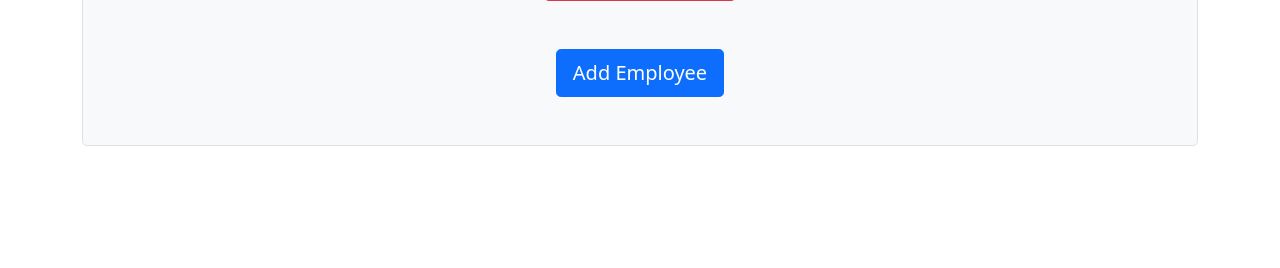
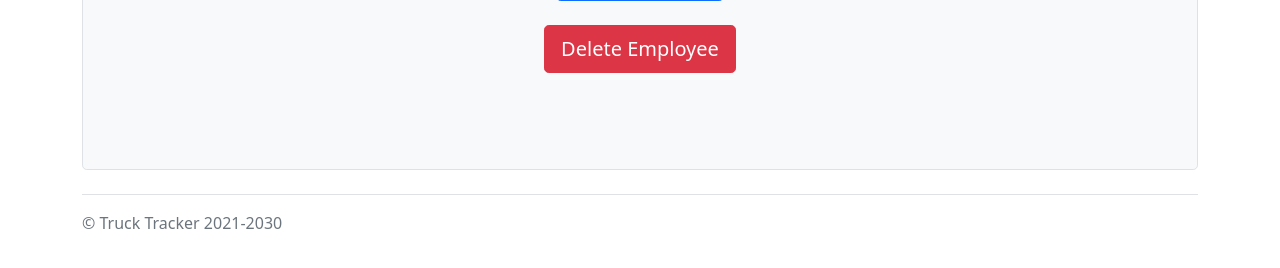
Before and after one commit to CodyBu/Truck-Tracker, a Flask app: page /employees in a window 1280 px wide. Shown: the part 444-712 px from the top of the page. Run offline with Flask 2, Linux system fonts and the light colour scheme; a user stored in the database is signed in; data comes from the database, SQL or seed files in the repository; some libraries are stand-ins or nearby versions.

Commit message:
Update employees.html

```diff
--- a/templates/employees.html
+++ b/templates/employees.html
@@ -39,11 +39,15 @@
         </tbody>
         {% endfor %}
       </table>
+      <div><a class="btn btn-primary btn-lg btn-block" href="{{ url_for('addEmployee') }}">Add Employee</a></div><br>
       <input type="submit" class="btn btn-danger btn-lg btn-block" value="Delete Employee" onclick="return confirm('Are you sure you want to delete this employee?')">
     </form>
 </div>
-   <div><a class="btn btn-primary btn-lg btn-block" href="{{ url_for('addEmployee') }}">Add Employee</a></div>
+
 </div>
+<footer class="pt-3 mt-4 text-muted border-top">
+  &copy; Truck Tracker 2021-2030
+</footer>
 </div>
 </main>
 {% endblock %}
```
